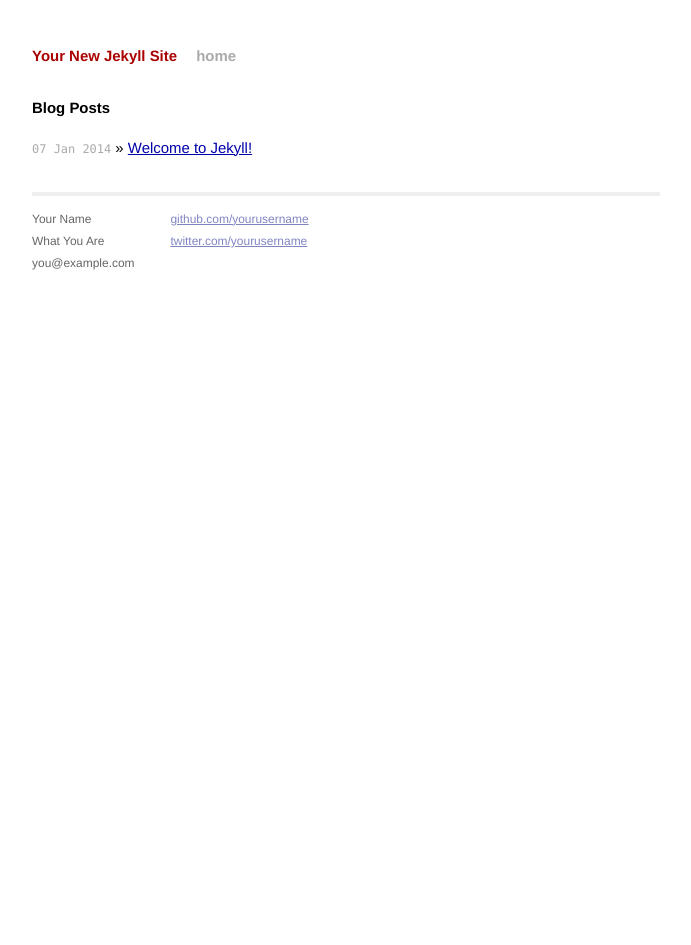
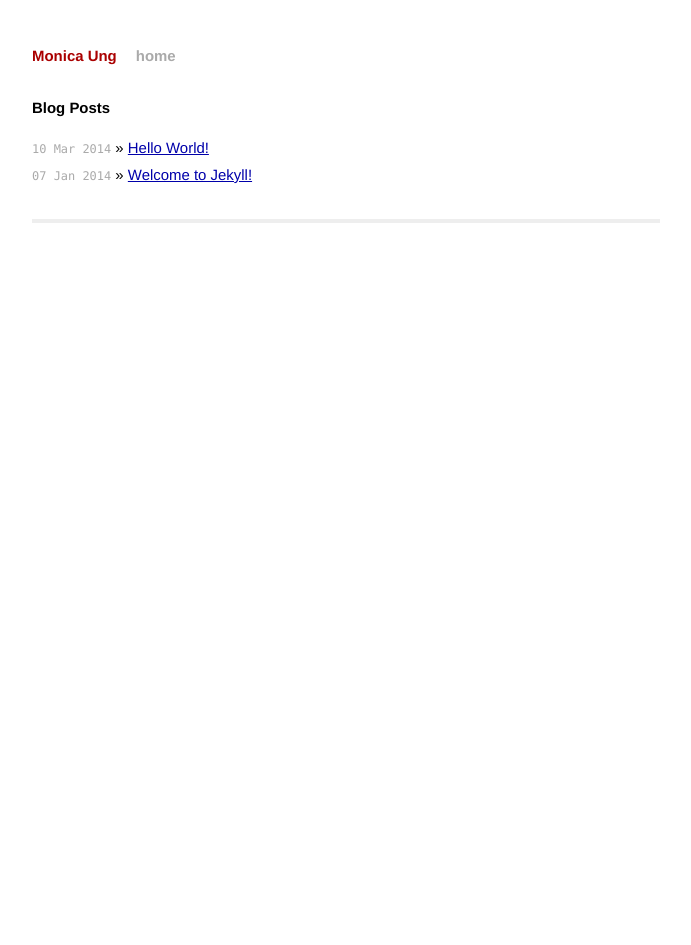
Before and after one commit to monicau/monicau.github.io, a Jekyll site: the page built from index.html, in a window 1280 px wide. Shown: the whole page, without its empty margins (294-985 px from the left). Built offline with Jekyll 4.4.1, drawn with Linux system fonts in a browser that asks for light colours; Markdown is read by kramdown in place of the engine named in the settings.

```diff
--- a/_config.yml
+++ b/_config.yml
@@ -1,3 +1,3 @@
-name: Your New Jekyll Site
+name: Monica Ung
 markdown: redcarpet
 pygments: true
--- a/_layouts/default.html
+++ b/_layouts/default.html
@@ -24,19 +24,6 @@
           {{ content }}
 
           <div class="footer">
-            <div class="contact">
-              <p>
-                Your Name<br />
-                What You Are<br />
-                you@example.com
-              </p>
-            </div>
-            <div class="contact">
-              <p>
-                <a href="https://github.com/yourusername">github.com/yourusername</a><br />
-                <a href="https://twitter.com/yourusername">twitter.com/yourusername</a><br />
-              </p>
-            </div>
           </div>
         </div>
 
--- a/index.html
+++ b/index.html
@@ -1,6 +1,6 @@
 ---
 layout: default
-title: Your New Jekyll Site
+title: Monica Ung
 ---
 
 <div id="home">
```
Also changed, not shown: _posts/2014-03-10-hello-world.markdown (added, +8 -0 lines).
